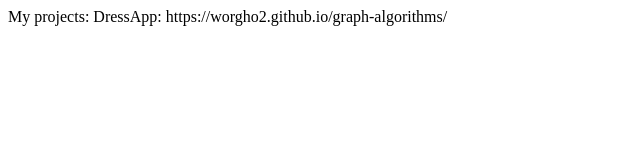
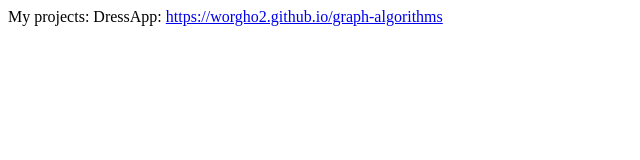
Before and after one commit to worgho2/worgho2.github.io, a plain HTML site: page index.html in a window 1280 px wide. Shown: the whole page, without its empty margins (0-640 px from the left). Drawn offline with Linux system fonts and the light colour scheme.

Commit message:
Update index.html

```diff
--- a/index.html
+++ b/index.html
@@ -5,6 +5,6 @@
 
   <span> My projects: </span>
 
-  <span> DressApp: https://worgho2.github.io/graph-algorithms/ </span>
+  <span> DressApp: <a href="https://worgho2.github.io/graph-algorithms/">https://worgho2.github.io/graph-algorithms</a> </span>
 
 </html>
```
